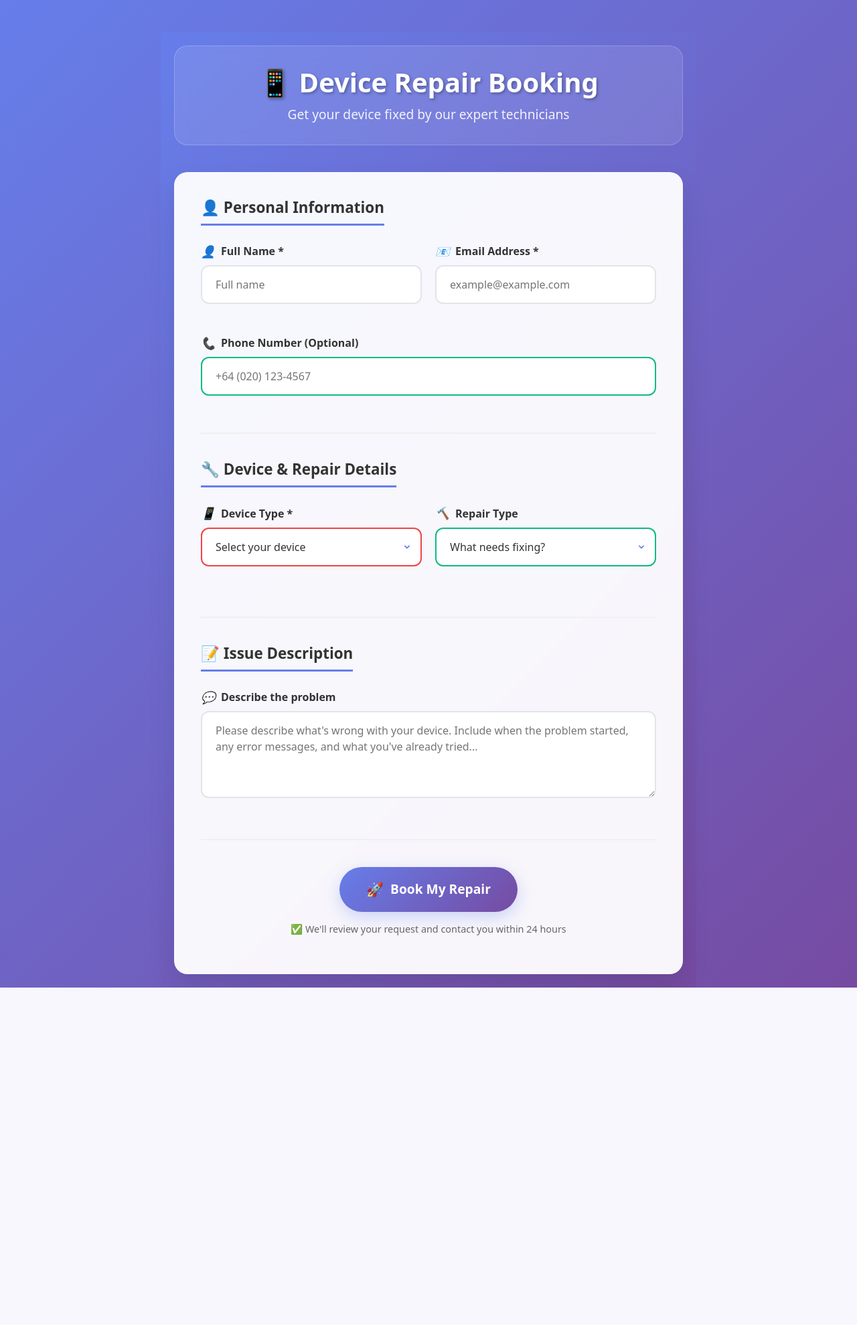
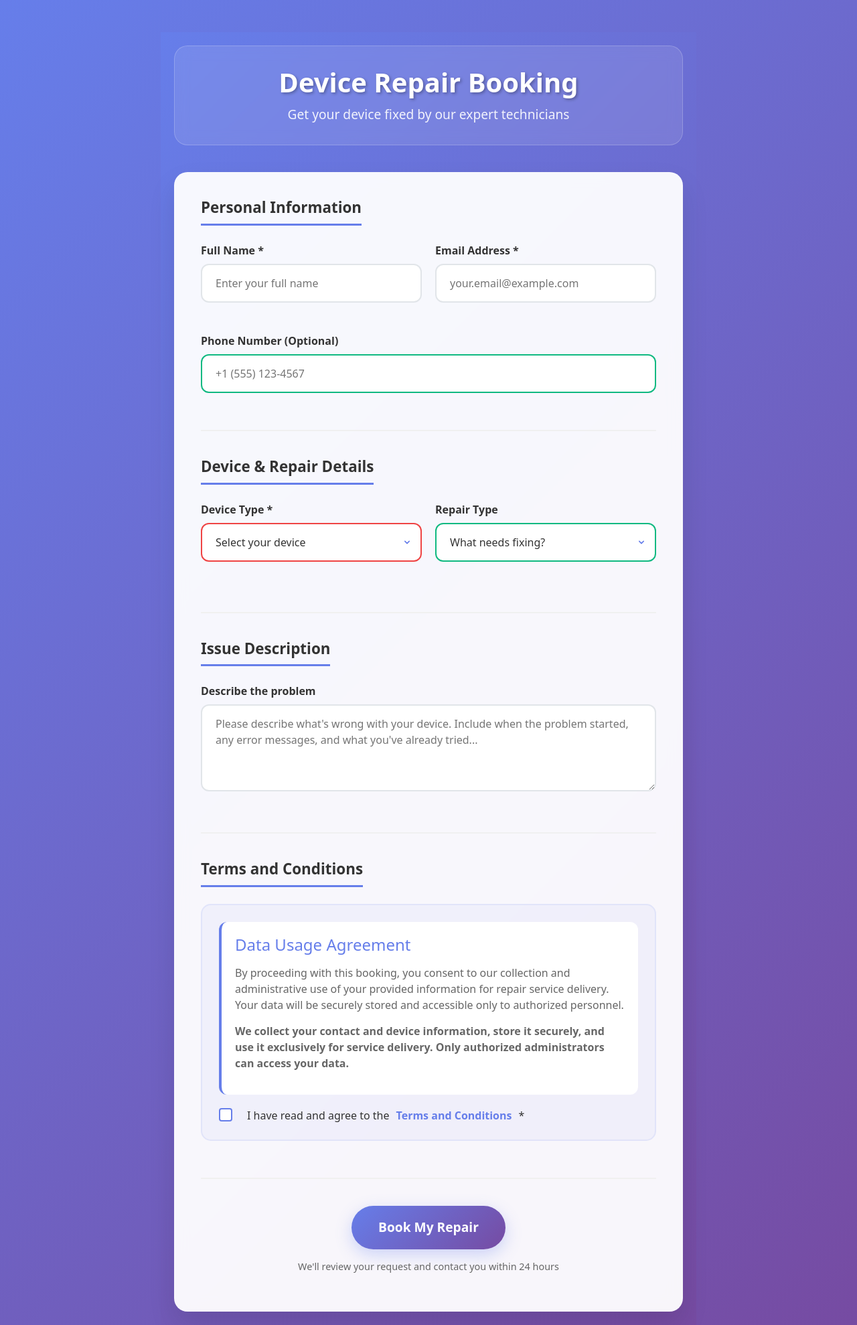
Before and after one commit to RickG9/FixitNZ, a Flask app: page / in a window 1280 px wide. Shown: the whole page at 67% size. Before the commit the page ends 1475 px from the top, so only its background shows below. Run offline with Flask 3, Linux system fonts and the light colour scheme.

Commit message:
Add terms acceptance and improve admin session security
Introduces a mandatory Terms and Conditions checkbox to the booking form and enforces acceptance before submission. Adds a dedicated terms page, improves admin authentication with secure session tokens, and updates admin dashboard/logout logic for better session management. Removes emoji icons from UI for a cleaner look.

```diff
--- a/app.py
+++ b/app.py
@@ -4,10 +4,28 @@ import sqlite3
 import csv
 import io
 import os
+import secrets
+import hashlib
 
 app = Flask(__name__)
 app.secret_key = 'your-secret-key-here'  # Change this to a secure random key
 DATABASE = 'bookings.db'
+
+# Admin credentials and session management
+ADMIN_USERNAME = 'admin'
+ADMIN_PASSWORD = 'admin'
+ADMIN_SESSIONS = {}  # Store active admin sessions
+
+def generate_session_token():
+    """Generate a secure session token."""
+    return secrets.token_urlsafe(32)
+
+def validate_admin_session():
+    """Validate admin session token."""
+    token = session.get('admin_token')
+    if not token or token not in ADMIN_SESSIONS:
+        return False
+    return True
 
 def init_db():
     """Initialize the database with the bookings table."""
@@ -69,6 +87,12 @@ def book_inspection():
         issue = request.form.get('issue', '')
         booking_time = datetime.now().strftime('%Y-%m-%d %H:%M:%S')
 
+        # Check if terms and conditions are accepted
+        terms_accepted = request.form.get('terms_accepted')
+        if not terms_accepted:
+            flash('You must accept the Terms and Conditions to proceed.', 'error')
+            return render_template('booking_form.html')
+
         booking_data = {
             'name': name,
             'email': email,
@@ -96,8 +120,17 @@ def admin_view():
         password = request.form.get('admin_password')
 
         # Check if credentials are correct
-        if username == 'admin' and password == 'admin':
+        if username == ADMIN_USERNAME and password == ADMIN_PASSWORD:
+            # Generate a secure session token
+            token = generate_session_token()
+            session['admin_token'] = token
             session['admin_logged_in'] = True
+            ADMIN_SESSIONS[token] = {
+                'username': username,
+                'login_time': datetime.now().isoformat(),
+                'ip_address': request.remote_addr
+            }
+            flash('Login successful!', 'success')
             return redirect(url_for('admin_dashboard'))
         else:
             flash('Invalid username or password', 'error')
@@ -106,8 +139,8 @@ def admin_view():
 
 @app.route('/admin/dashboard')
 def admin_dashboard():
-    # Check if admin is logged in
-    if not session.get('admin_logged_in'):
+    # Check if admin is logged in with valid session
+    if not validate_admin_session():
         flash('Please log in first', 'error')
         return redirect(url_for('admin_view'))
 
@@ -115,8 +148,10 @@ def admin_dashboard():
 
 @app.route('/admin/download_csv')
 def download_csv():
-    # Check if admin is logged in
-    if not session.get('admin_logged_in'):
+    # Check if admin is logged in with valid session
+    if not validate_admin_session():
+        flash('Please log in first', 'error')
+        return redirect(url_for('admin_view'))
         flash('Please log in first', 'error')
         return redirect(url_for('admin_view'))
 
@@ -146,9 +181,19 @@ def download_csv():
 
 @app.route('/admin/logout')
 def admin_logout():
+    # Remove session token from active sessions
+    token = session.get('admin_token')
+    if token and token in ADMIN_SESSIONS:
+        del ADMIN_SESSIONS[token]
+
     session.pop('admin_logged_in', None)
+    session.pop('admin_token', None)
     flash('Logged out successfully', 'success')
     return redirect(url_for('admin_view'))
+
+@app.route('/terms')
+def terms_and_conditions():
+    return render_template('terms.html')
 
 if __name__ == '__main__':
     init_db()  # Initialize database on startup
--- a/templates/admin_form.html
+++ b/templates/admin_form.html
@@ -2,7 +2,7 @@
 {% block content %}
 <div class="admin-card">
     <div class="admin-header">
-        <h1 class="admin-title">🔐 Admin Login</h1>
+        <h1 class="admin-title">Admin Login</h1>
         <p style="color: #666;">Enter your credentials to access the admin panel</p>
     </div>
 
@@ -18,12 +18,12 @@
 
     <form method="post" action="/admin">
         <div class="mb-3">
-            <label for="admin_username" class="form-label">👤 Username</label>
+            <label for="admin_username" class="form-label">Username</label>
             <input type="text" class="form-control" id="admin_username" name="admin_username"
                    placeholder="Enter username" required>
         </div>
         <div class="mb-3">
-            <label for="admin_password" class="form-label">🔒 Password</label>
+            <label for="admin_password" class="form-label">Password</label>
             <input type="password" class="form-control" id="admin_password" name="admin_password"
                    placeholder="Enter password" required>
         </div>
--- a/templates/booking_form.html
+++ b/templates/booking_form.html
@@ -2,74 +2,80 @@
 {% block content %}
 <div class="booking-container">
     <div class="booking-header">
-        <h1 class="booking-title">📱 Device Repair Booking</h1>
+        <h1 class="booking-title">Device Repair Booking</h1>
         <p class="booking-subtitle">Get your device fixed by our expert technicians</p>
     </div>
 
     <form method="post" action="/" class="booking-form">
+        <!-- Flash Messages -->
+        {% with messages = get_flashed_messages(with_categories=true) %}
+            {% if messages %}
+                {% for category, message in messages %}
+                    <div class="alert alert-{{ 'danger' if category == 'error' else 'success' }}" style="background: rgba(239, 68, 68, 0.1); color: #dc2626; border-left: 4px solid #dc2626; padding: 15px; border-radius: 12px; margin-bottom: 25px;">
+                        {{ message }}
+                    </div>
+                {% endfor %}
+            {% endif %}
+        {% endwith %}
+
         <!-- Personal Information Section -->
         <div class="form-section">
-            <h3 class="section-title">👤 Personal Information</h3>
+            <h3 class="section-title">Personal Information</h3>
             <div class="form-row">
                 <div class="form-group">
                     <label for="name" class="form-label">
-                        <i class="icon">👤</i>
                         Full Name *
                     </label>
                     <input type="text" class="form-input" id="name" name="name"
-                           placeholder="Full name" required>
+                           placeholder="Enter your full name" required>
                 </div>
                 <div class="form-group">
                     <label for="email" class="form-label">
-                        <i class="icon">📧</i>
                         Email Address *
                     </label>
                     <input type="email" class="form-input" id="email" name="email"
-                           placeholder="example@example.com" required>
+                           placeholder="your.email@example.com" required>
                 </div>
             </div>
             <div class="form-group">
                 <label for="phone" class="form-label">
-                    <i class="icon">📞</i>
                     Phone Number (Optional)
                 </label>
                 <input type="tel" class="form-input" id="phone" name="phone"
-                       placeholder="+64 (020) 123-4567">
+                       placeholder="+1 (555) 123-4567">
             </div>
         </div>
 
         <!-- Device Information Section -->
         <div class="form-section">
-            <h3 class="section-title">🔧 Device & Repair Details</h3>
+            <h3 class="section-title">Device & Repair Details</h3>
             <div class="form-row">
                 <div class="form-group">
                     <label for="device" class="form-label">
-                        <i class="icon">📱</i>
                         Device Type *
                     </label>
                     <select name="device" id="device" class="form-select" required>
                         <option value="" disabled selected>Select your device</option>
-                        <option value="iphone">📱 iPhone</option>
-                        <option value="ipad">📲 iPad</option>
-                        <option value="mcb">💻 MacBook</option>
-                        <option value="win">🖥️ Windows Computer</option>
-                        <option value="other">🔍 General Diagnostic</option>
+                        <option value="iphone">iPhone</option>
+                        <option value="ipad">iPad</option>
+                        <option value="mcb">MacBook</option>
+                        <option value="win">Windows Computer</option>
+                        <option value="other">General Diagnostic</option>
                     </select>
                 </div>
                 <div class="form-group">
                     <label for="repair" class="form-label">
-                        <i class="icon">🔨</i>
                         Repair Type
                     </label>
                     <select name="repair" id="repair" class="form-select">
                         <option value="" disabled selected>What needs fixing?</option>
-                        <option value="screen">📺 Screen Replacement</option>
-                        <option value="battery">🔋 Battery Replacement</option>
-                        <option value="chargingport">⚡ Charging Port</option>
-                        <option value="camera">📸 Camera Issues</option>
-                        <option value="water">💧 Water Damage</option>
-                        <option value="software">⚙️ Software Issues</option>
-                        <option value="otherrepair">🔧 Other Hardware Issue</option>
+                        <option value="screen">Screen Replacement</option>
+                        <option value="battery">Battery Replacement</option>
+                        <option value="chargingport">Charging Port</option>
+                        <option value="camera">Camera Issues</option>
+                        <option value="water">Water Damage</option>
+                        <option value="software">Software Issues</option>
+                        <option value="otherrepair">Other Hardware Issue</option>
                     </select>
                 </div>
             </div>
@@ -77,10 +83,9 @@
 
         <!-- Issue Description Section -->
         <div class="form-section">
-            <h3 class="section-title">📝 Issue Description</h3>
+            <h3 class="section-title">Issue Description</h3>
             <div class="form-group">
                 <label for="issue" class="form-label">
-                    <i class="icon">💬</i>
                     Describe the problem
                 </label>
                 <textarea class="form-textarea" id="issue" name="issue" rows="4"
@@ -88,14 +93,38 @@
             </div>
         </div>
 
+        <!-- Terms and Conditions Section -->
+        <div class="form-section">
+            <h3 class="section-title">Terms and Conditions</h3>
+            <div class="form-group">
+                <div class="terms-container">
+                    <div class="terms-box">
+                        <h4 style="color: #667eea; margin-bottom: 15px;">Data Usage Agreement</h4>
+                        <p style="color: #666; margin-bottom: 15px;">
+                            By proceeding with this booking, you consent to our collection and administrative use of your provided information for repair service delivery. Your data will be securely stored and accessible only to authorized personnel.
+                        </p>
+                        <p style="color: #666; margin-bottom: 15px;">
+                            <strong>We collect your contact and device information, store it securely, and use it exclusively for service delivery. Only authorized administrators can access your data.</strong>
+                        </p>
+                    </div>
+                    <div class="checkbox-container">
+                        <input type="checkbox" id="terms_accepted" name="terms_accepted" required class="terms-checkbox">
+                        <label for="terms_accepted" class="checkbox-label">
+                            <span class="checkmark"></span>
+                            I have read and agree to the <a href="/terms" target="_blank" style="color: #667eea;">Terms and Conditions</a> *
+                        </label>
+                    </div>
+                </div>
+            </div>
+        </div>
+
         <!-- Submit Section -->
         <div class="form-submit">
             <button type="submit" class="submit-btn">
-                <span class="btn-icon">🚀</span>
                 Book My Repair
             </button>
             <p class="submit-note">
-                ✅ We'll review your request and contact you within 24 hours
+                We'll review your request and contact you within 24 hours
             </p>
         </div>
     </form>
@@ -184,11 +213,6 @@
     font-size: 1rem;
 }
 
-.form-label .icon {
-    margin-right: 8px;
-    font-size: 1.1rem;
-}
-
 .form-input,
 .form-select,
 .form-textarea {
@@ -270,6 +294,90 @@
     font-size: 0.9rem;
 }
 
+/* Terms and Conditions Styling */
+.terms-container {
+    background: rgba(102, 126, 234, 0.05);
+    border-radius: 15px;
+    padding: 25px;
+    border: 2px solid rgba(102, 126, 234, 0.1);
+}
+
+.terms-box {
+    background: white;
+    border-radius: 12px;
+    padding: 20px;
+    margin-bottom: 20px;
+    border-left: 4px solid #667eea;
+}
+
+.checkbox-container {
+    display: flex;
+    align-items: flex-start;
+    gap: 12px;
+    margin-top: 20px;
+}
+
+.terms-checkbox {
+    width: 20px;
+    height: 20px;
+    margin: 0;
+    cursor: pointer;
+    accent-color: #667eea;
+}
+
+.checkbox-label {
+    font-size: 1rem;
+    color: #333;
+    cursor: pointer;
+    line-height: 1.4;
+    display: flex;
+    align-items: flex-start;
+    gap: 10px;
+}
+
+.checkbox-label a {
+    color: #667eea;
+    text-decoration: none;
+    font-weight: 600;
+}
+
+.checkbox-label a:hover {
+    text-decoration: underline;
+}
+
+/* Custom checkbox styling */
+.terms-checkbox {
+    appearance: none;
+    width: 20px;
+    height: 20px;
+    border: 2px solid #667eea;
+    border-radius: 4px;
+    background: white;
+    cursor: pointer;
+    position: relative;
+    transition: all 0.3s ease;
+}
+
+.terms-checkbox:checked {
+    background: #667eea;
+    border-color: #667eea;
+}
+
+.terms-checkbox:checked::after {
+    content: '✓';
+    position: absolute;
+    top: 50%;
+    left: 50%;
+    transform: translate(-50%, -50%);
+    color: white;
+    font-weight: bold;
+    font-size: 14px;
+}
+
+.terms-checkbox:hover {
+    box-shadow: 0 0 0 3px rgba(102, 126, 234, 0.1);
+}
+
 /* Mobile Responsiveness */
 @media (max-width: 768px) {
     .booking-container {
--- a/templates/booking_success.html
+++ b/templates/booking_success.html
@@ -2,7 +2,7 @@
 {% block content %}
 <div style="max-width: 600px; margin: 50px auto; padding: 20px;">
     <div style="background: rgba(255, 255, 255, 0.95); border-radius: 20px; padding: 40px; box-shadow: 0 20px 40px rgba(0, 0, 0, 0.1); backdrop-filter: blur(10px); text-align: center;">
-        <div style="font-size: 4rem; margin-bottom: 20px;">✅</div>
+        <div style="font-size: 4rem; margin-bottom: 20px;"></div>
         <h1 style="color: #333; font-size: 2.5rem; font-weight: 700; margin-bottom: 20px;">Booking Successful!</h1>
         <p style="color: #666; font-size: 1.2rem; margin-bottom: 30px;">
             Thank you for choosing our repair service! We've received your booking request and will contact you within 24 hours to confirm the details.
@@ -12,7 +12,7 @@
             Our technicians will review your request and reach out to schedule your repair appointment.
         </div>
         <a href="/" class="btn" style="display: inline-block; text-decoration: none;">
-            📱 Book Another Repair
+            Book Another Repair
         </a>
     </div>
 </div>
```
Also changed, not shown: templates/admin_dashboard.html (+7 -5 lines), templates/terms.html (added, +80 -0 lines).
